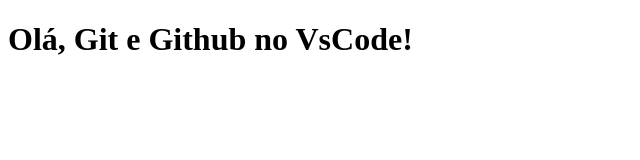
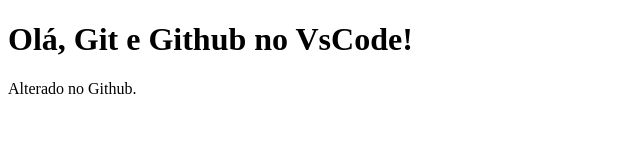
Before and after one commit to helderberserk/teste-github-vscode, a plain HTML site: page index.html in a window 1280 px wide. Shown: the whole page, without its empty margins (0-640 px from the left). Drawn offline with Linux system fonts and the light colour scheme.

Commit message:
Update index.html

```diff
--- a/index.html
+++ b/index.html
@@ -8,5 +8,6 @@
 </head>
 <body>
     <h1>Olá, Git e Github no VsCode!</h1>
+    <p>Alterado no Github.</p>
 </body>
 </html>
```
